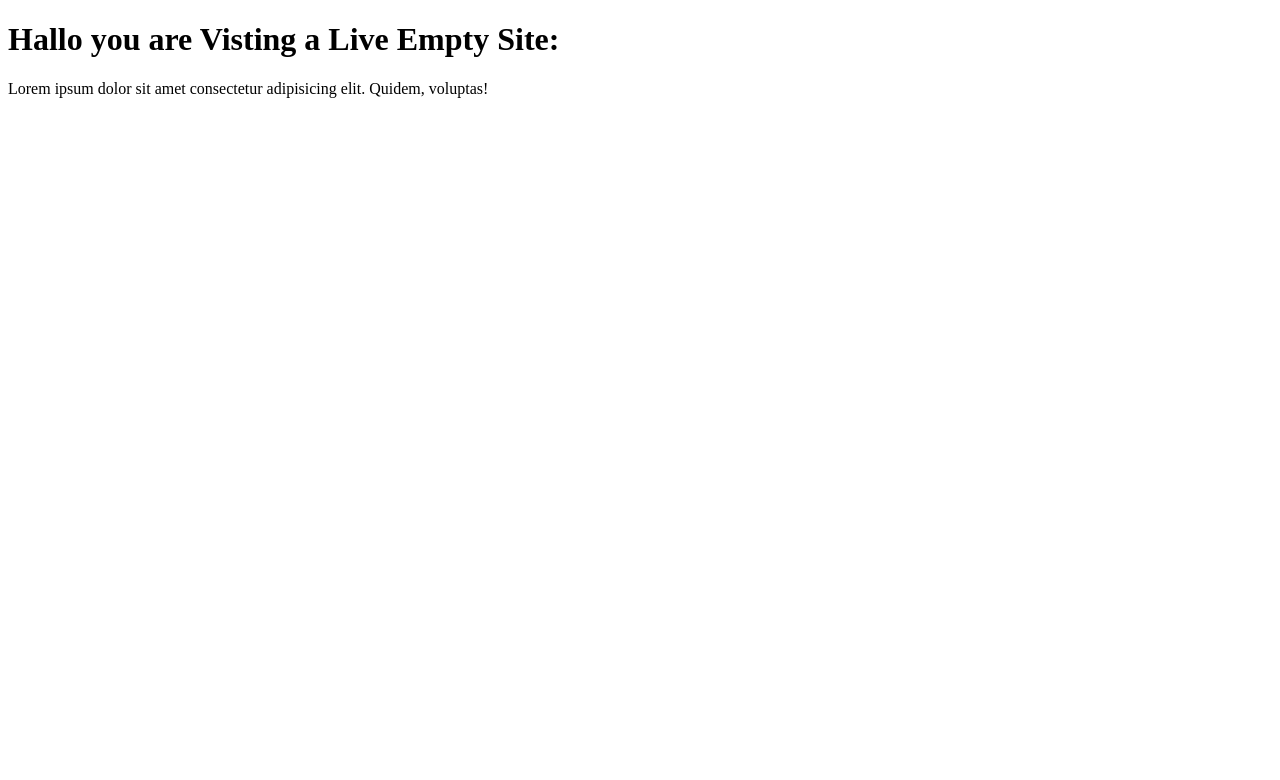
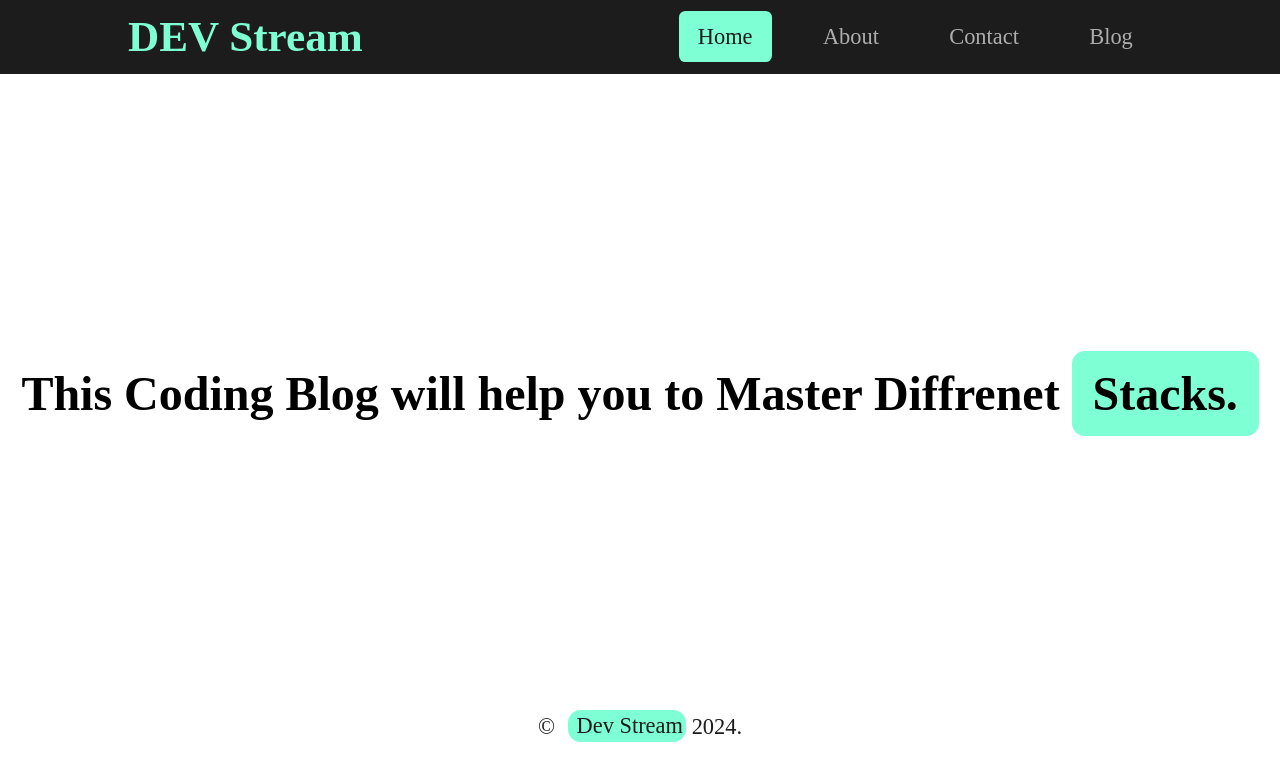
Before and after one commit to anisaprogrammerofficial/test-site, a website: page index.html in a window 1280 px wide. Drawn offline with Linux system fonts and the light colour scheme.

Commit message:
css Added

```diff
--- /dev/null
+++ b/css/app.css
@@ -0,0 +1,85 @@
+.header {
+  background-color: #1c1c1c;
+  display: flex;
+  justify-content: center;
+  height: 4.6rem;
+}
+.header .navbar {
+  width: 80%;
+  display: flex;
+  justify-content: space-between;
+  align-items: center;
+}
+.header .navbar .logo {
+  font-size: 1.8rem;
+}
+.header .navbar .logo h1 a {
+  color: aquamarine;
+}
+.header .navbar .nav_links {
+  display: flex;
+  gap: 2rem;
+}
+.header .navbar .nav_links .nav_item {
+  list-style-type: none;
+}
+.header .navbar .nav_links .nav_item .active {
+  background-color: aquamarine;
+  color: #1c1c1c;
+}
+.header .navbar .nav_links .nav_item .nav_link {
+  font-size: 1.4rem;
+  padding: 0.8rem 1.2rem;
+  border-radius: 0.4rem;
+}
+.header .navbar .nav_links .nav_item .nav_link:hover {
+  background-color: aquamarine;
+  color: #1c1c1c;
+}
+
+* {
+  margin: 0;
+  padding: 0;
+  box-sizing: border-box;
+}
+
+html, body {
+  width: 100%;
+  height: 100%;
+}
+
+a {
+  text-decoration: none;
+  color: rgb(175, 174, 174);
+}
+
+.main {
+  height: 80vh;
+  display: grid;
+  place-content: center;
+}
+.main h1 {
+  font-size: 3rem;
+}
+.main h1 span {
+  background-color: aquamarine;
+  padding: 1rem 1.3rem;
+  border-radius: 0.8rem;
+}
+
+.footer {
+  display: grid;
+  place-content: center;
+}
+.footer p a {
+  font-size: 1.4rem;
+  color: #1c1c1c;
+}
+.footer p a span {
+  background-color: aquamarine;
+  padding: 0.2rem;
+  border-radius: 0.8rem;
+  margin-left: 0.8rem;
+}
+
+/*# sourceMappingURL=app.css.map */
--- a/index.html
+++ b/index.html
@@ -4,9 +4,29 @@
 	<meta charset="UTF-8">
 	<meta name="viewport" content="width=device-width, initial-scale=1.0">
 	<title>Site is Live</title>
+	<link rel="stylesheet" href="css/app.css">
 </head>
 <body>
-	<h1>Hallo you are Visting a Live Empty Site: </h1>
-	<p>Lorem ipsum dolor sit amet consectetur adipisicing elit. Quidem, voluptas!</p>
+	<header class="header">
+		<nav class="navbar">
+			<div class="logo"><h1><a href="/">DEV Stream</a></h1></div>
+			<ul class="nav_links">
+				<li class="nav_item"><a href="/" class="nav_link active" >Home</a></li>
+				<li class="nav_item"><a href="/about" class="nav_link">About</a></li>
+				<li class="nav_item"><a href="/contact" class="nav_link">Contact</a></li>
+				<li class="nav_item"><a href="/Blog" class="nav_link">Blog</a></li>
+			</ul>
+		</nav>
+	</header>
+	<!-- main -->
+	 <main class="main">
+		<div class="container">
+			<h1>This Coding Blog will help you to Master Diffrenet <span>Stacks.</span></h1>
+		</div>
+	 </main>
+
+	<footer class="footer">
+		<p><a href="#">&copy;<span> Dev Stream</span> 2024.</a></p>
+	</footer>
 </body>
 </html>
--- a/package.json
+++ b/package.json
@@ -4,6 +4,7 @@
   "description": "",
   "main": "index.js",
   "scripts": {
+    "start": "sass --watch scss/app.scss css/app.css",
     "test": "echo \"Error: no test specified\" && exit 1"
   },
   "repository": {
--- /dev/null
+++ b/robots.txt
@@ -0,0 +1,5 @@
+User-agent: Googlebot
+Disallow: /nogooglebot/
+
+User-agent: *
+Disallow: /
```
Also changed, not shown: 2 other files.
